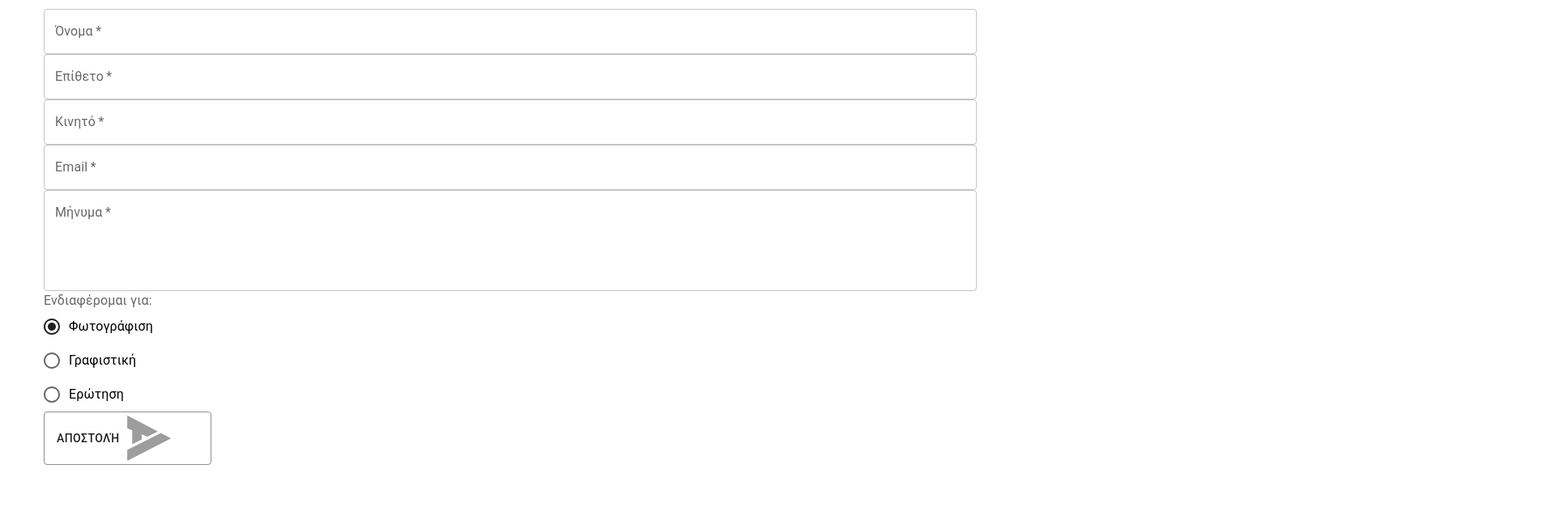
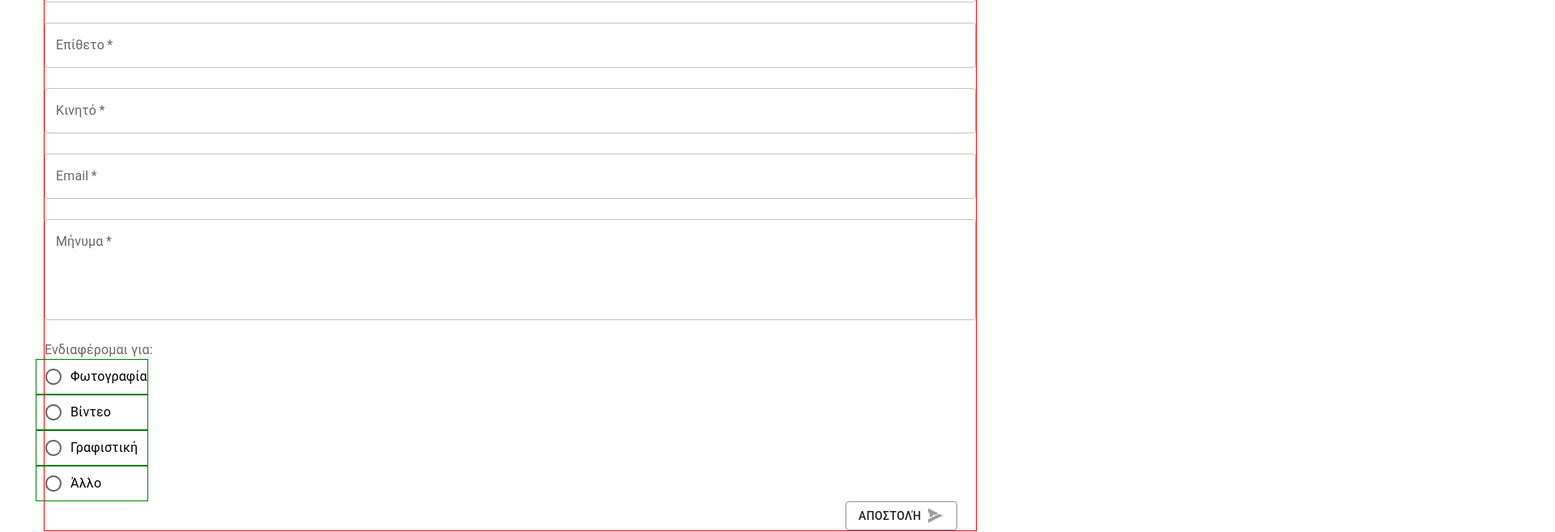
Before and after one commit to Blatsos/project-TA, a React (Create React App) app: page /contact in a window 1280 px wide. Shown: the part 160-818 px from the top of the page at 81% size, 1920 px wide, since content can reach past the window. Built offline with nearby package versions, Linux system fonts and the light colour scheme; a web font is replaced by a local one.

Commit message:
changes made on 8.2.2022

```diff
--- a/src/comps/contact.js
+++ b/src/comps/contact.js
@@ -1,38 +1,62 @@
 import {
-  Avatar,
   Button,
   Container,
+  Dialog,
+  DialogActions,
+  DialogContent,
+  DialogTitle,
   FormControlLabel,
-  Grid,
-  Paper,
   Typography,
 } from "@mui/material";
 import TextField from "@mui/material/TextField";
-import { makeStyles } from "@mui/styles";
-import SendIcon from "@mui/icons-material/Send";
 import { FormControl, FormLabel } from "@mui/material";
 import { RadioGroup, Radio } from "@mui/material";
-import { useState } from "react";
+import React, { useState } from "react";
 import emailjs from "@emailjs/browser";
 import avatarCss from "../styles/contact.module.css";
+import Slide from "@mui/material/Slide";
 
-const useStyles = makeStyles({
-  field: {
-    marginTop: 25,
-    marginBottom: 200,
-    paddingTop: 20,
-    display: "block",
-  },
+const Transition = React.forwardRef(function Transition(props, ref) {
+  return <Slide direction="up" ref={ref} {...props} />;
 });
 
+const radioChoices = [
+  {
+    value: "Φωτογραφία",
+    label: "Φωτογραφία",
+  },
+  {
+    value: "Βίντεο",
+    label: "Βίντεο",
+  },
+  {
+    value: "Γραφιστική",
+    label: "Γραφιστική",
+  },
+  {
+    value: "Άλλο",
+    label: "Άλλο",
+  },
+];
+
 const Contact = () => {
-  const classes = useStyles();
   const [name, setName] = useState("");
   const [surname, setSurname] = useState("");
   const [email, setEmail] = useState("");
   const [phone, setPhone] = useState("");
   const [message, setMessage] = useState("");
   const [reason, setReason] = useState("photo");
+  const [openDialog, setOpenDialog] = useState(false);
+
+  const openSuccess = (e) => {
+    e.preventDefault();
+
+    setOpenDialog(true);
+  };
+
+  const closeSuccess = () => {
+    setOpenDialog();
+  };
 
   const submitHandler = (e) => {
     e.preventDefault();
@@ -56,17 +80,16 @@ const Contact = () => {
   };
   return (
     <Container>
-      <Typography className={classes.field} variant="h4">
-        Πως μπορώ να βοηθήσω;
-      </Typography>
+      <Typography variant="h4">Πως μπορώ να βοηθήσω;</Typography>
 
       <form
-        className={classes.field}
+        className={avatarCss.form}
         noValidate
         autoComplete="off"
-        onSubmit={submitHandler}
+        onSubmit={openSuccess}
       >
         <TextField
+          className={avatarCss.form_item}
           name="name"
           onChange={(e) => setName(e.target.value)}
           fullWidth
@@ -74,6 +97,7 @@ const Contact = () => {
           label="Όνομα"
         ></TextField>
         <TextField
+          className={avatarCss.form_item}
           name="surname"
           onChange={(e) => setSurname(e.target.value)}
           required
@@ -81,6 +105,7 @@ const Contact = () => {
           label="Επίθετο"
         ></TextField>
         <TextField
+          className={avatarCss.form_item}
           name="phone"
           onChange={(e) => setPhone(e.target.value)}
           required
@@ -88,6 +113,7 @@ const Contact = () => {
           label="Κινητό"
         ></TextField>
         <TextField
+          className={avatarCss.form_item}
           name="email"
           onChange={(e) => setEmail(e.target.value)}
           required
@@ -96,6 +122,7 @@ const Contact = () => {
         ></TextField>
 
         <TextField
+          className={avatarCss.form_item}
           name="message"
           onChange={(e) => setMessage(e.target.value)}
           required
@@ -111,24 +138,17 @@ const Contact = () => {
             value={reason}
             onChange={(e) => setReason(e.target.value)}
           >
-            <FormControlLabel
-              value="photo"
-              control={<Radio />}
-              label="Φωτογράφιση"
-            />
-            <FormControlLabel
-              value="graphic"
-              control={<Radio />}
-              label="Γραφιστική"
-            />
-            <FormControlLabel
-              value="question"
-              control={<Radio />}
-              label="Ερώτηση"
-            />
+            {radioChoices.map((item) => (
+              <FormControlLabel
+                className={avatarCss.options}
+                value={item.value}
+                control={<Radio />}
+                label={item.value}
+              />
+            ))}
           </RadioGroup>
           <Button
-            className={avatarCss.some}
+            className={avatarCss.form_button}
             type="submit"
             endIcon={
               <img
@@ -143,6 +163,21 @@ const Contact = () => {
           </Button>
         </FormControl>
       </form>
+
+      <Dialog
+        open={openDialog}
+        onClose={closeSuccess}
+        TransitionComponent={Transition}
+      >
+        <DialogTitle color="green">Επιτυχία αποστολής!</DialogTitle>
+        <DialogContent>
+          Ευχαριστώ για το μήνυμα σας. Θα προσπαθήσω να απαντήσω στο αίτημα σας
+          το συντομότερο δυνατόν!
+        </DialogContent>
+        <DialogActions>
+          <button onClick={closeSuccess}>ΟΚ</button>
+        </DialogActions>
+      </Dialog>
     </Container>
   );
 };
--- a/src/comps/layout.js
+++ b/src/comps/layout.js
@@ -21,6 +21,8 @@ import MenuIcon from "@mui/icons-material/Menu";
 import { useState } from "react";
 import { styled } from "@mui/material/styles";
 import CloseIcon from "@mui/icons-material/Close";
+import PersonIcon from "@mui/icons-material/Person";
+import layoutCss from "../styles/layout.module.css";
 
 const drawerWidth = 240;
 
@@ -50,6 +52,7 @@ const menuItems = [
   { text: "Products", icon: <ShoppingCartIcon />, path: "/shop" },
 
   { text: "Contact Me", icon: <EmailIcon />, path: "/contact" },
+  { text: "About Me", icon: <PersonIcon />, path: "/about" },
 ];
 
 const useStyles = makeStyles((theme) => {
@@ -122,15 +125,15 @@ const Layout = ({ children }) => {
         anchor="left"
         classes={{ paper: classes.drawerPaper }}
       >
-        <DrawerHeader>
-          <Typography>Dashboard</Typography>
+        <DrawerHeader className={layoutCss.drawer_header}>
           <IconButton onClick={handleDrawerClose}>
             <CloseIcon />
           </IconButton>
         </DrawerHeader>
-        <List>
+        <List className={layoutCss.list}>
           {menuItems.map((item) => (
             <ListItem
+              className={layoutCss.one}
               button
               key={item.text}
               onClick={() => {
--- /dev/null
+++ b/src/comps/send.js
@@ -0,0 +1 @@
+const Send = ()
--- a/src/styles/contact.module.css
+++ b/src/styles/contact.module.css
@@ -1,10 +1,28 @@
 .rotate {
   transform: rotate(90deg);
-  max-width: 60% !important;
+  max-width: 75% !important;
   height: auto;
 }
 
-.some {
-  /* padding-left: 50%; */
-  margin-right: 82% !important;
+.form_button {
+  margin-left: 86% !important;
+  margin-right: 2% !important;
 }
+
+.form {
+  border: 1px solid red;
+  /* display: grid;
+  grid-template-columns: repeat(2, 200px);
+  grid-column-gap: 20px; */
+}
+
+.form_item {
+  /* border: 1px solid red !important; */
+  padding-bottom: 25px !important;
+  margin-right: 70% !important;
+}
+
+.options {
+  border: 1px solid green;
+  margin-right: 90% !important;
+}
--- /dev/null
+++ b/src/styles/layout.module.css
@@ -0,0 +1,24 @@
+.list {
+  border: 1px solid red;
+  padding-right: 45% !important;
+  padding-bottom: 20% !important;
+  padding-left: 38% !important;
+  padding-top: 10% !important;
+  display: grid;
+  grid-template-columns: repeat(2, 200px);
+  grid-auto-rows: 100px;
+  grid-row-gap: 20px;
+  grid-column-gap: 20px;
+}
+
+.one {
+  border: 1px solid black !important;
+
+  width: auto;
+  margin-right: 25px !important;
+}
+
+.drawer_header {
+  border: 1px solid red;
+  padding-left: 97% !important;
+}
```
